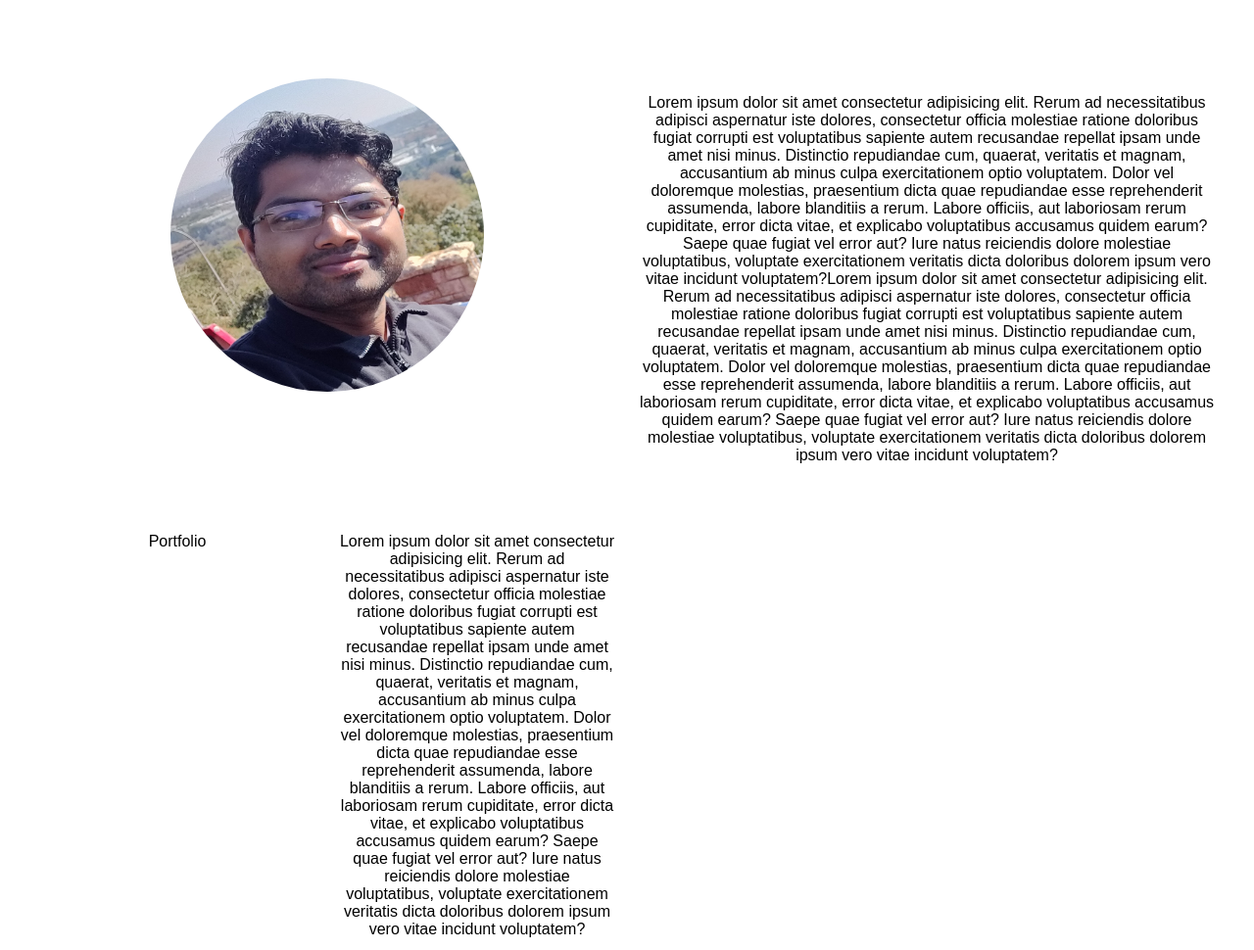
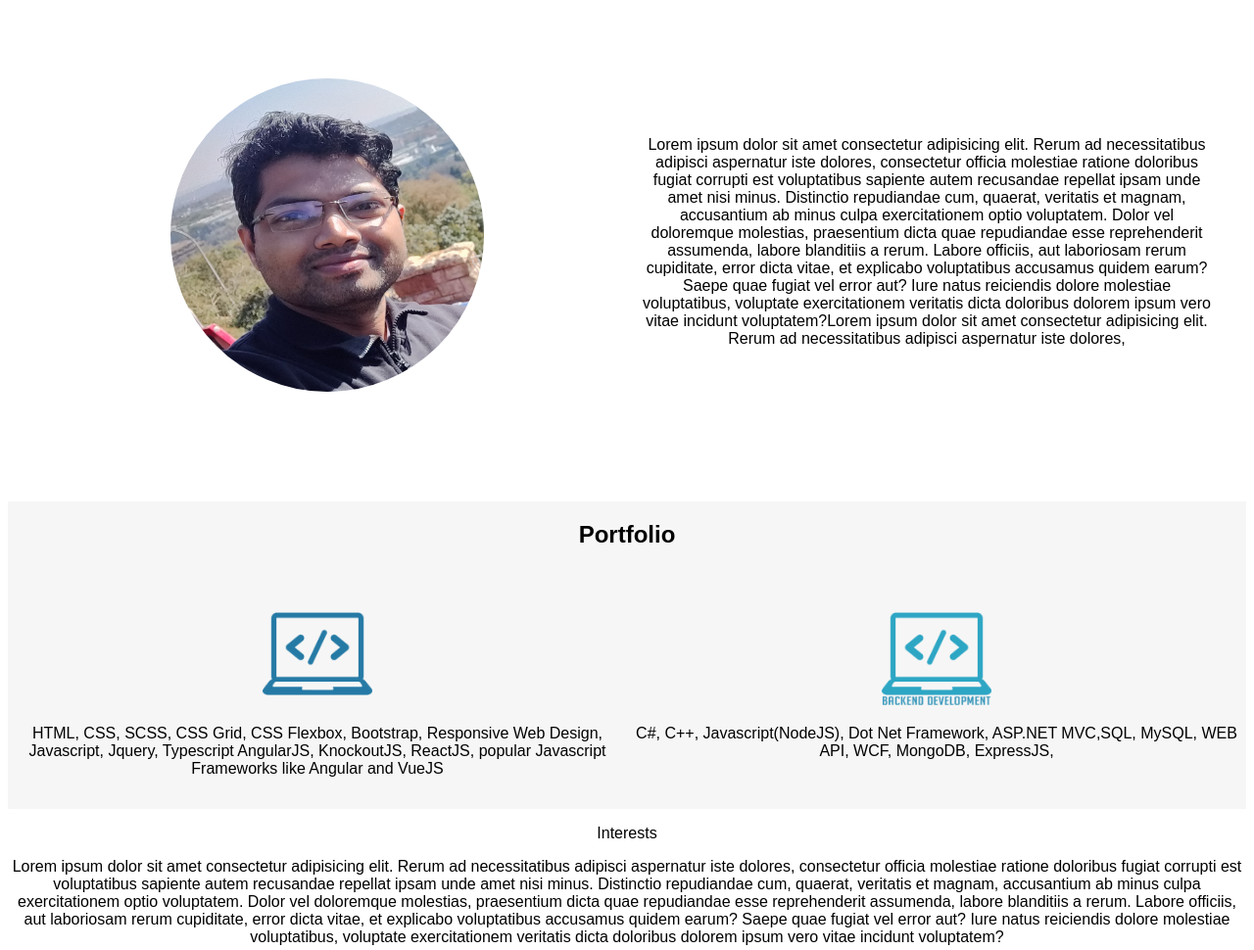
Before and after one commit to sunilchavan15190/my-site, a plain HTML site: page index.html in a window 1280 px wide. Shown: the part 540-1510 px from the top of the page at 98% size. Drawn offline with nearby package versions, Linux system fonts and the light colour scheme.

Commit message:
Added portfolio section

```diff
--- a/index.html
+++ b/index.html
@@ -47,7 +47,7 @@
             </div>
             <div class="intro-wrap">
                 <p>
-                     Lorem ipsum dolor sit amet consectetur adipisicing elit. Rerum ad necessitatibus adipisci aspernatur
+                    Lorem ipsum dolor sit amet consectetur adipisicing elit. Rerum ad necessitatibus adipisci aspernatur
                     iste dolores, consectetur officia molestiae ratione doloribus fugiat corrupti est voluptatibus
                     sapiente autem recusandae repellat ipsam unde amet nisi minus. Distinctio repudiandae cum, quaerat,
                     veritatis et magnam, accusantium ab minus culpa exercitationem optio voluptatem. Dolor vel
@@ -57,42 +57,55 @@
                     reiciendis dolore molestiae voluptatibus, voluptate exercitationem veritatis dicta doloribus dolorem
                     ipsum vero vitae incidunt voluptatem?Lorem ipsum dolor sit amet consectetur adipisicing elit. Rerum
                     ad necessitatibus adipisci aspernatur
-                    iste dolores, consectetur officia molestiae ratione doloribus fugiat corrupti est voluptatibus
-                    sapiente autem recusandae repellat ipsam unde amet nisi minus. Distinctio repudiandae cum, quaerat,
-                    veritatis et magnam, accusantium ab minus culpa exercitationem optio voluptatem. Dolor vel
-                    doloremque molestias, praesentium dicta quae repudiandae esse reprehenderit assumenda, labore
-                    blanditiis a rerum. Labore officiis, aut laboriosam rerum cupiditate, error dicta vitae, et
-                    explicabo voluptatibus accusamus quidem earum? Saepe quae fugiat vel error aut? Iure natus
-                    reiciendis dolore molestiae voluptatibus, voluptate exercitationem veritatis dicta doloribus dolorem
-                    ipsum vero vitae incidunt voluptatem?</p>
+                    iste dolores, </p>
             </div>
         </section>
         <section id="section-portfolio" class="grid">
-            <p>Portfolio</p>
-            <div class="portfolio-wrap">
-                <p> Lorem ipsum dolor sit amet consectetur adipisicing elit. Rerum ad necessitatibus adipisci aspernatur
-                    iste dolores, consectetur officia molestiae ratione doloribus fugiat corrupti est voluptatibus
-                    sapiente autem recusandae repellat ipsam unde amet nisi minus. Distinctio repudiandae cum, quaerat,
-                    veritatis et magnam, accusantium ab minus culpa exercitationem optio voluptatem. Dolor vel
-                    doloremque molestias, praesentium dicta quae repudiandae esse reprehenderit assumenda, labore
-                    blanditiis a rerum. Labore officiis, aut laboriosam rerum cupiditate, error dicta vitae, et
-                    explicabo voluptatibus accusamus quidem earum? Saepe quae fugiat vel error aut? Iure natus
-                    reiciendis dolore molestiae voluptatibus, voluptate exercitationem veritatis dicta doloribus dolorem
-                    ipsum vero vitae incidunt voluptatem?</p>
+            <div class="portfolio-header">
+                <h1>Portfolio</h1>
             </div>
+            <!-- <div class="portfolio-wrap"> -->
+                <div class="portfolio-front points">
+                    <div class="portfolio-tech-images">
+                        <img src="./assets/images/frontend.png" alt="C Sharp">
+                    </div>
+                    <div class="frontend-tech">
+                        <p>HTML, CSS, SCSS, CSS Grid, CSS Flexbox, Bootstrap, Responsive Web Design, Javascript, Jquery,
+                            Typescript
+                            AngularJS, KnockoutJS, ReactJS, popular Javascript Frameworks like Angular and VueJS
+                        </p>
+                    </div>
+                </div>
+                <div class="portfolio-back points">
+                    <div class="portfolio-tech-images">
+                        <img src="./assets/images/backend.png" alt="C Sharp">
+                    </div>
+                    <div class="backend-tech">
+                        <p> C#, C++, Javascript(NodeJS), Dot Net Framework, ASP.NET MVC,SQL, MySQL, WEB API, WCF,
+                            MongoDB, ExpressJS,</p>
+                    </div>
+                </div>
+
+            <!-- </div> -->
         </section>
         <section id="section-interests" class="grid">
             <p>Interests</p>
             <div class="interests-wrap">
-                <p> Lorem ipsum dolor sit amet consectetur adipisicing elit. Rerum ad necessitatibus adipisci aspernatur
-                    iste dolores, consectetur officia molestiae ratione doloribus fugiat corrupti est voluptatibus
-                    sapiente autem recusandae repellat ipsam unde amet nisi minus. Distinctio repudiandae cum, quaerat,
-                    veritatis et magnam, accusantium ab minus culpa exercitationem optio voluptatem. Dolor vel
-                    doloremque molestias, praesentium dicta quae repudiandae esse reprehenderit assumenda, labore
-                    blanditiis a rerum. Labore officiis, aut laboriosam rerum cupiditate, error dicta vitae, et
-                    explicabo voluptatibus accusamus quidem earum? Saepe quae fugiat vel error aut? Iure natus
-                    reiciendis dolore molestiae voluptatibus, voluptate exercitationem veritatis dicta doloribus dolorem
-                    ipsum vero vitae incidunt voluptatem?</p>
+                <div id="points">
+                    <p> Lorem ipsum dolor sit amet consectetur adipisicing elit. Rerum ad necessitatibus adipisci
+                        aspernatur
+                        iste dolores, consectetur officia molestiae ratione doloribus fugiat corrupti est voluptatibus
+                        sapiente autem recusandae repellat ipsam unde amet nisi minus. Distinctio repudiandae cum,
+                        quaerat,
+                        veritatis et magnam, accusantium ab minus culpa exercitationem optio voluptatem. Dolor vel
+                        doloremque molestias, praesentium dicta quae repudiandae esse reprehenderit assumenda, labore
+                        blanditiis a rerum. Labore officiis, aut laboriosam rerum cupiditate, error dicta vitae, et
+                        explicabo voluptatibus accusamus quidem earum? Saepe quae fugiat vel error aut? Iure natus
+                        reiciendis dolore molestiae voluptatibus, voluptate exercitationem veritatis dicta doloribus
+                        dolorem
+                        ipsum vero vitae incidunt voluptatem?</p>
+                </div>
+
             </div>
         </section>
         <section id="section-contact" class="grid">
--- a/styles/styles.scss
+++ b/styles/styles.scss
@@ -135,13 +135,37 @@ body {
   height: 12em;
   margin: 0 auto;
   position: relative;
-
   img {
     position: absolute;
     display: block;
     width: 100%;
     height: 100%;
     border-radius: 50%;
+  }
+}
+
+#section-portfolio {
+  background: rgba(246, 246, 246, 1);
+
+  .points {
+    margin-top: 2em;
+    margin-bottom: 2em;
+  }
+  .portfolio-tech-images {
+    width: 7em;
+    height: 7em;
+    margin: 0 auto;
+    img {
+      width: 100%;
+      height: 100%;
+    }
+  }
+
+  .frontend-tech {
+    display: flex;
+    flex-direction: row;
+    justify-content: flex-start;
+    flex-wrap: wrap;
   }
 }
 
@@ -152,50 +176,83 @@ body {
 
   #section-about {
     padding-top: 0;
-  }
-  .grid {
     display: grid;
-    grid-template-columns: repeat(4,1fr);
+    grid-template-columns: repeat(4, 1fr);
     // grid-template-rows: repeat(2, minmax(10em, auto));
-    grid-template-rows: 22em;
+    grid-template-rows: 15em;
     grid-gap: 1.5em;
     padding: 2em;
   }
 
+  // .grid {
+  //   display: grid;
+  //   grid-template-columns: repeat(4, 1fr);
+  //   // grid-template-rows: repeat(2, minmax(10em, auto));
+  //   grid-template-rows: 22em;
+  //   grid-gap: 1.5em;
+  //   padding: 2em;
+  // }
+
   .image-parent {
-    grid-column: 1/3;
-    grid-row: 1/3;
+    grid-column: 1/2;
+    grid-row: 1/2;
     justify-content: center;
     align-items: center;
     text-align: center;
     margin: 50% auto;
   }
   .image-wrapper {
-    margin: 50% auto;
+    margin: 20% auto;
   }
   .intro-wrap {
     grid-column: 3/5;
     grid-row: 1/3;
     // background: #afc85b;
   }
+
+  #section-portfolio {
+    grid-template-columns: 1fr 1fr 1fr 1fr;
+  }
+
+  .portfolio-header {
+    grid-column: 1/5;
+  }
+
+  .portfolio-front {
+    grid-column: 1/3;
+  }
+
+  .portfolio-back {
+    grid-column: 3/5;
+  }
 }
 
 @media screen and (min-width: 868px) {
-  .grid {
+  // .grid {
+  //   display: grid;
+  //   // grid-template-columns: repeat(4, 1fr);
+  //   grid-template-columns: repeat(4, minmax(250px, 1fr));
+  //   // grid-template-rows: repeat(1,minmax(min-content, max-content));
+  //   // grid-auto-rows: auto;
+  //   grid-template-rows: 22em;
+
+  //   // grid-gap: 1.5em;
+  //   padding: 2em;
+  //   // height:auto;
+  //   margin-top: 2em;
+  // }
+
+  #section-about {
     display: grid;
     // grid-template-columns: repeat(4, 1fr);
-    grid-template-columns: repeat(4,minmax(250px, 1fr));
+    grid-template-columns: repeat(4, 1fr);
     // grid-template-rows: repeat(1,minmax(min-content, max-content));
     // grid-auto-rows: auto;
-    grid-template-rows: 22em;
-
+    grid-template-rows: calc(50vh);
+    // height: fit-content;
     // grid-gap: 1.5em;
     padding: 2em;
     // height:auto;
-    margin-top:2em;
-  }
-
-  #section-about {
     // margin-top: 2em;
     .image-parent {
       // background: #afc85b;
@@ -209,8 +266,8 @@ body {
       margin: 0;
       .image-wrapper {
         margin: 0 auto;
-        .image{
-          width:20em;
+        .image {
+          width: 20em;
           height: 20em;
         }
       }
@@ -220,7 +277,19 @@ body {
       grid-column: 3/5;
       grid-row: 1/2;
       // line-height: 35px;
+
+      p {
+        margin-top: 0;
+      }
     }
+  }
+}
+
+@media screen and (min-width: 1080px) {
+  .intro-wrap{
+    justify-content: center;
+    text-align:center;
+    padding-top:10%;
   }
 }
 // @media screen and (min-width: 768px) {
```
Also changed, not shown: assets/images/backend.png (added), assets/images/cplusplus.png (added), assets/images/csharp.png (added), assets/images/frontend.png (added), assets/images/js_frameworks.jpeg (added), assets/images/nodejslogo.png (added), styles/styles.css, 1 other file.
